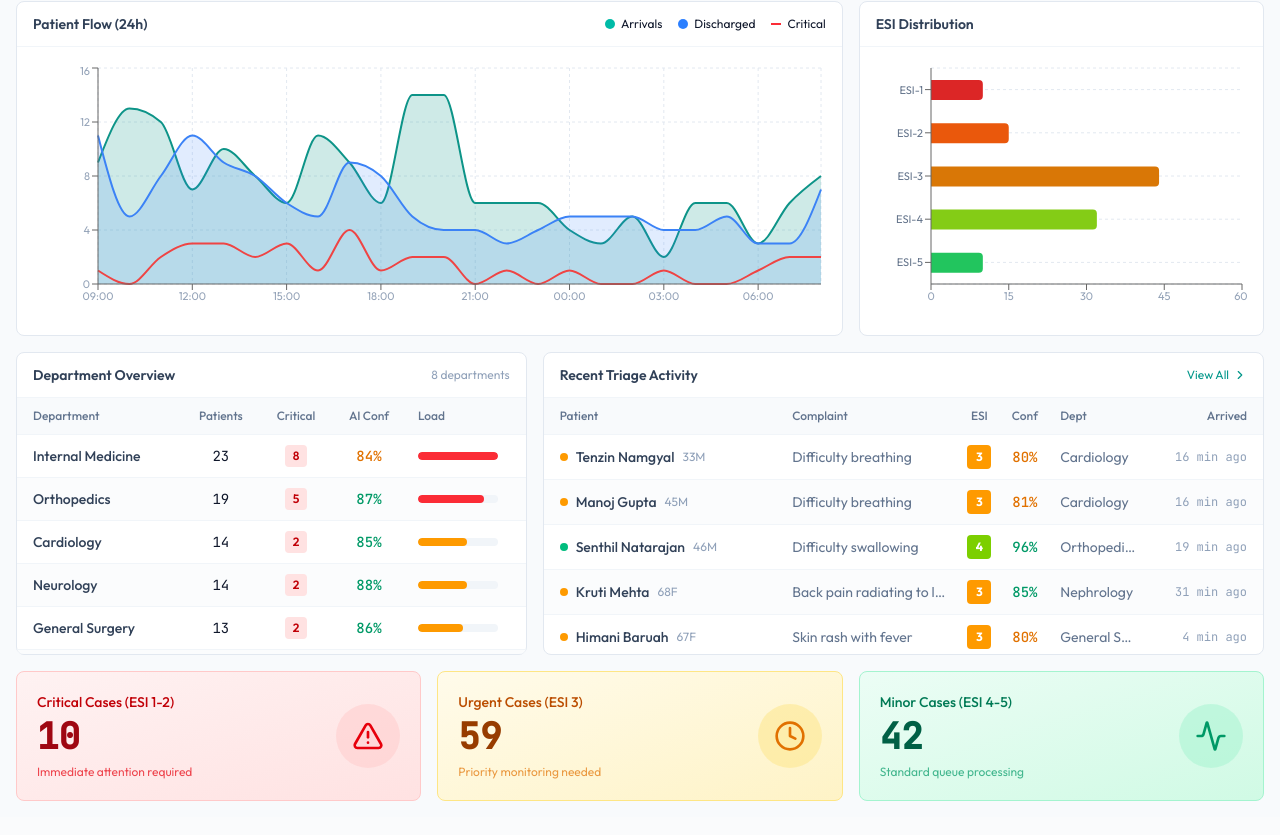
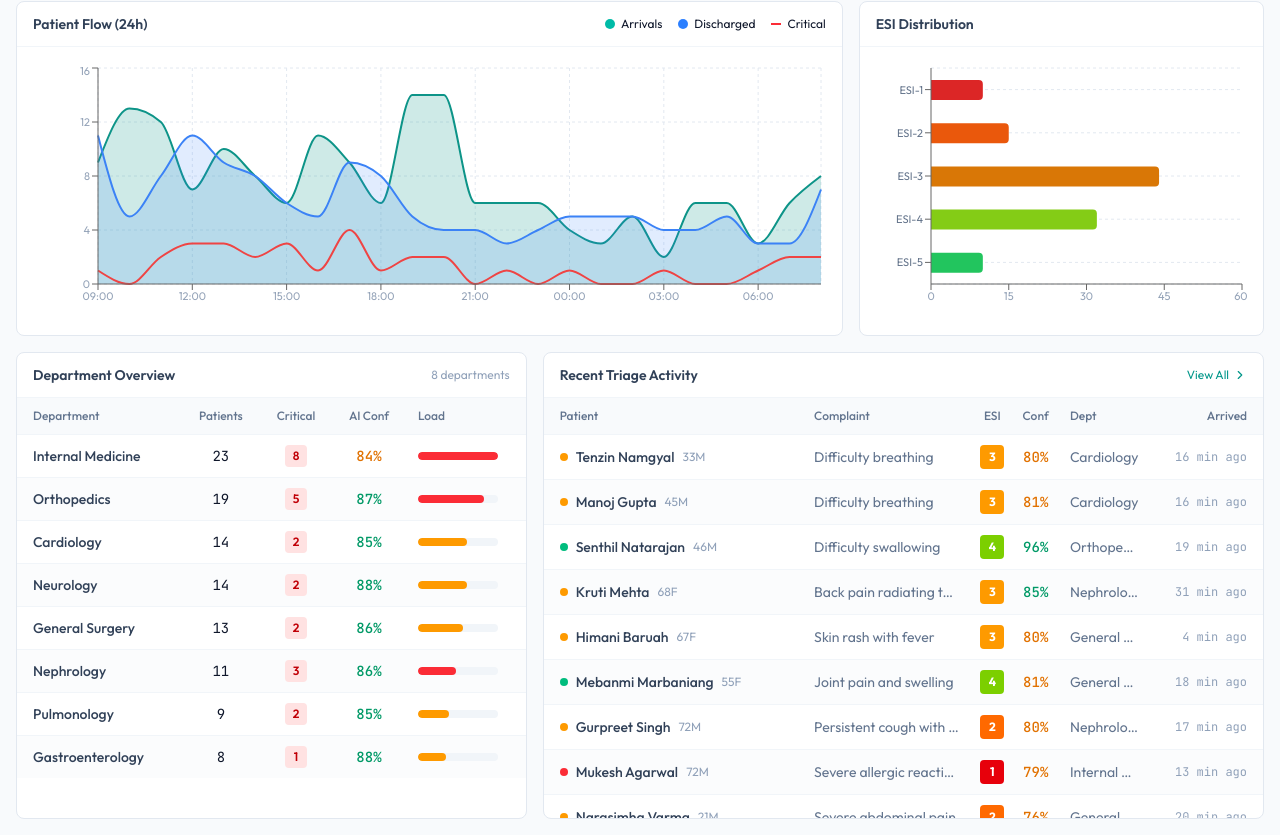
Before and after one commit to theperiperi/patient-ly-pragyan-hackathon-2026, a Next.js app in the folder frontend/: page /dashboard in a window 1280 px wide. Shown: the part 185-1020 px from the top of the page. Built offline with nearby package versions, Linux system fonts and the light colour scheme.

Commit message:
Remove risk summary cards, expand tables to show more data

```diff
--- a/frontend/app/dashboard/page.tsx
+++ b/frontend/app/dashboard/page.tsx
@@ -292,7 +292,7 @@ export default function DashboardPage() {
           </div>
         </div>
 
-        {/* ROW 3: Tables */}
+        {/* ROW 3: Tables - Full Height */}
         <div className="grid grid-cols-12 gap-4">
           {/* Department Table */}
           <div className="col-span-5 bg-white dark:bg-slate-900 rounded-lg border border-slate-200 dark:border-slate-800">
@@ -300,7 +300,7 @@ export default function DashboardPage() {
               <h3 className="text-sm font-semibold text-slate-700 dark:text-slate-300">Department Overview</h3>
               <span className="text-xs text-slate-400">{departmentList.length} departments</span>
             </div>
-            <div className="overflow-auto max-h-64">
+            <div className="overflow-auto max-h-[420px]">
               <table className="w-full text-sm">
                 <thead className="sticky top-0 bg-slate-50 dark:bg-slate-800/80">
                   <tr className="text-xs text-slate-500">
@@ -349,7 +349,7 @@ export default function DashboardPage() {
                 View All <ChevronRight className="w-3.5 h-3.5" />
               </Link>
             </div>
-            <div className="overflow-auto max-h-64">
+            <div className="overflow-auto max-h-[420px]">
               <table className="w-full text-sm">
                 <thead className="sticky top-0 bg-slate-50 dark:bg-slate-800/80">
                   <tr className="text-xs text-slate-500">
@@ -362,7 +362,7 @@ export default function DashboardPage() {
                   </tr>
                 </thead>
                 <tbody>
-                  {mockPatients.slice(0, 8).map((patient, idx) => (
+                  {mockPatients.slice(0, 15).map((patient, idx) => (
                     <tr key={patient.id} className={cn("border-t border-slate-100 dark:border-slate-800/50 hover:bg-slate-50 dark:hover:bg-slate-800/30 cursor-pointer", idx % 2 === 1 && "bg-slate-50/50 dark:bg-slate-800/20")}>
                       <td className="py-2.5 px-4">
                         <div className="flex items-center gap-2">
@@ -395,48 +395,6 @@ export default function DashboardPage() {
           </div>
         </div>
 
-        {/* ROW 4: Risk Summary */}
-        <div className="grid grid-cols-3 gap-4">
-          <div className="bg-gradient-to-br from-red-50 to-red-100 dark:from-red-950/40 dark:to-red-900/20 rounded-lg border border-red-200 dark:border-red-900/50 p-5">
-            <div className="flex items-center justify-between">
-              <div>
-                <div className="text-sm font-medium text-red-700 dark:text-red-400">Critical Cases (ESI 1-2)</div>
-                <div className="text-4xl font-bold text-red-800 dark:text-red-300 mt-1 font-mono">{stats.critical}</div>
-                <div className="text-xs text-red-600/70 mt-2">Immediate attention required</div>
-              </div>
-              <div className="w-16 h-16 rounded-full bg-red-200/50 dark:bg-red-800/30 flex items-center justify-center">
-                <AlertTriangle className="w-8 h-8 text-red-600 dark:text-red-400" />
-              </div>
-            </div>
-          </div>
-
-          <div className="bg-gradient-to-br from-amber-50 to-amber-100 dark:from-amber-950/40 dark:to-amber-900/20 rounded-lg border border-amber-200 dark:border-amber-900/50 p-5">
-            <div className="flex items-center justify-between">
-              <div>
-                <div className="text-sm font-medium text-amber-700 dark:text-amber-400">Urgent Cases (ESI 3)</div>
-                <div className="text-4xl font-bold text-amber-800 dark:text-amber-300 mt-1 font-mono">{stats.urgent}</div>
-                <div className="text-xs text-amber-600/70 mt-2">Priority monitoring needed</div>
-              </div>
-              <div className="w-16 h-16 rounded-full bg-amber-200/50 dark:bg-amber-800/30 flex items-center justify-center">
-                <Clock className="w-8 h-8 text-amber-600 dark:text-amber-400" />
-              </div>
-            </div>
-          </div>
-
-          <div className="bg-gradient-to-br from-emerald-50 to-emerald-100 dark:from-emerald-950/40 dark:to-emerald-900/20 rounded-lg border border-emerald-200 dark:border-emerald-900/50 p-5">
-            <div className="flex items-center justify-between">
-              <div>
-                <div className="text-sm font-medium text-emerald-700 dark:text-emerald-400">Minor Cases (ESI 4-5)</div>
-                <div className="text-4xl font-bold text-emerald-800 dark:text-emerald-300 mt-1 font-mono">{stats.minor}</div>
-                <div className="text-xs text-emerald-600/70 mt-2">Standard queue processing</div>
-              </div>
-              <div className="w-16 h-16 rounded-full bg-emerald-200/50 dark:bg-emerald-800/30 flex items-center justify-center">
-                <Activity className="w-8 h-8 text-emerald-600 dark:text-emerald-400" />
-              </div>
-            </div>
-          </div>
-        </div>
-
       </main>
     </div>
   );
```
